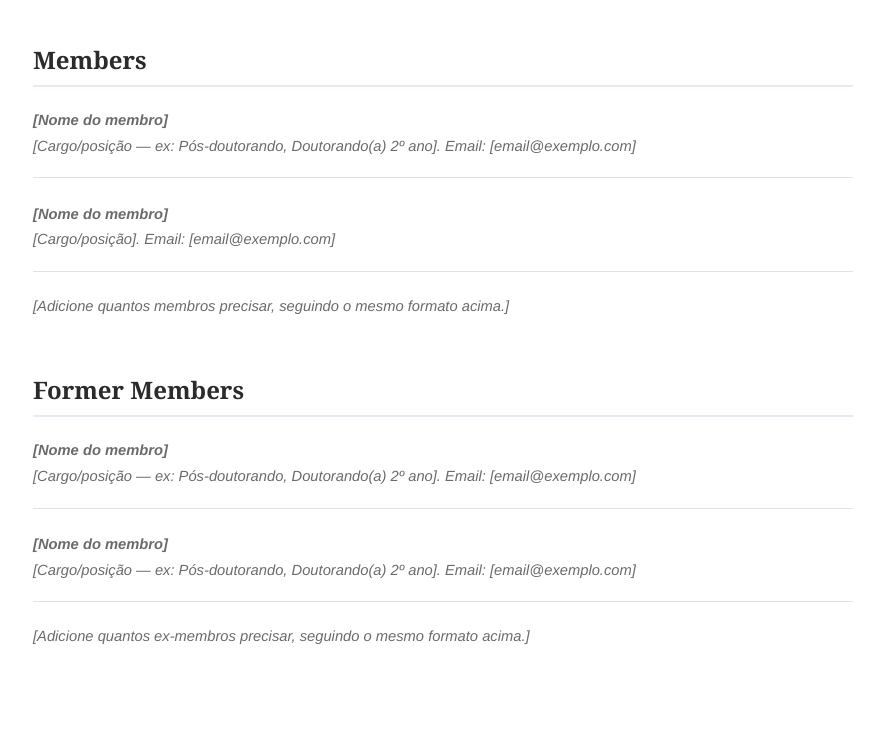
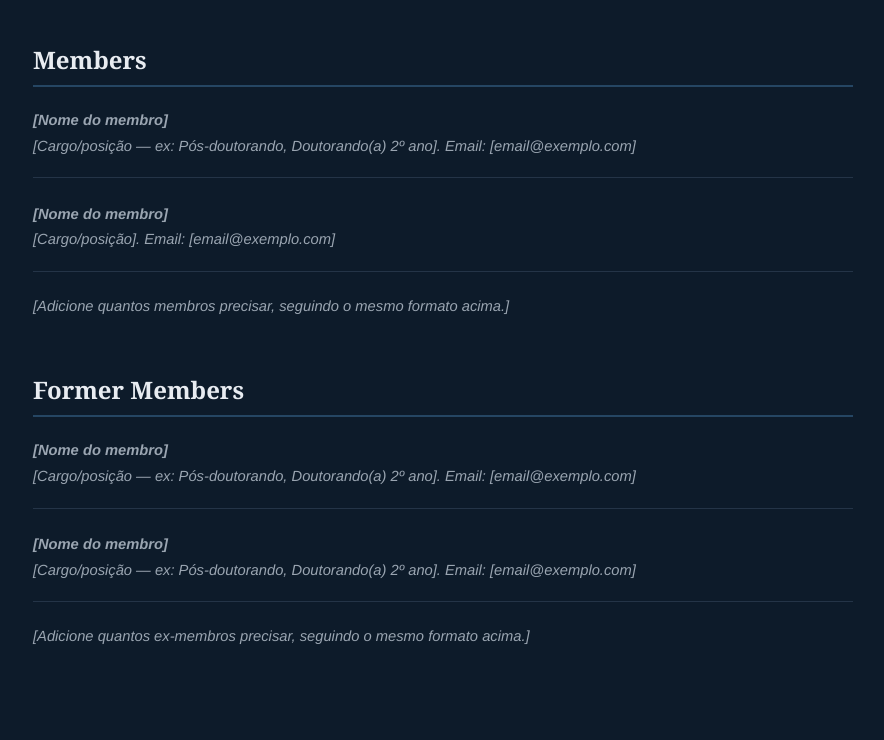
Before and after one commit to wesleyperesbr/wesleyperesbr.github.io, a plain HTML site: page team.html in a window 1280 px wide. Shown: the part 191-931 px from the top of the page, without its empty margins (197-1081 px from the left). Drawn offline with Linux system fonts and the light colour scheme.

Commit message:
Add files via upload

```diff
--- a/style.css
+++ b/style.css
@@ -3,12 +3,12 @@
    Edite as variáveis abaixo para mudar as cores rapidamente
    ========================================================= */
 :root {
-  --color-bg: #ffffff;
-  --color-text: #2b2b2b;
-  --color-muted: #6b6b6b;
-  --color-accent: #0a1f44;
-  --color-accent-light: #e7eaf2;
-  --color-border: #e2e2e2;
+  --color-bg: #0d1b2a;
+  --color-text: #e8ecf1;
+  --color-muted: #9aa5b1;
+  --color-accent: #5da9e9;
+  --color-accent-light: #1b2f47;
+  --color-border: #243447;
   --max-width: 860px;
   --font-serif: "Georgia", "Times New Roman", serif;
   --font-sans: "Helvetica Neue", Arial, sans-serif;
@@ -128,7 +128,7 @@ h2 {
   font-family: var(--font-serif);
   font-size: 1.5rem;
   margin-top: 2.2em;
-  border-bottom: 2px solid var(--color-accent-light);
+  border-bottom: 2px solid rgba(93, 169, 233, 0.3);
   padding-bottom: 6px;
 }
 
```
